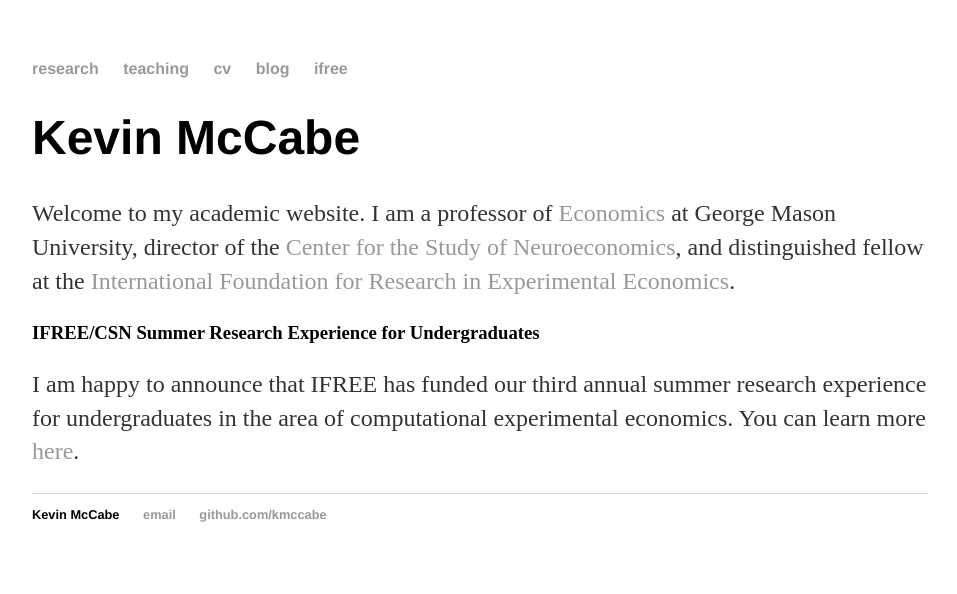
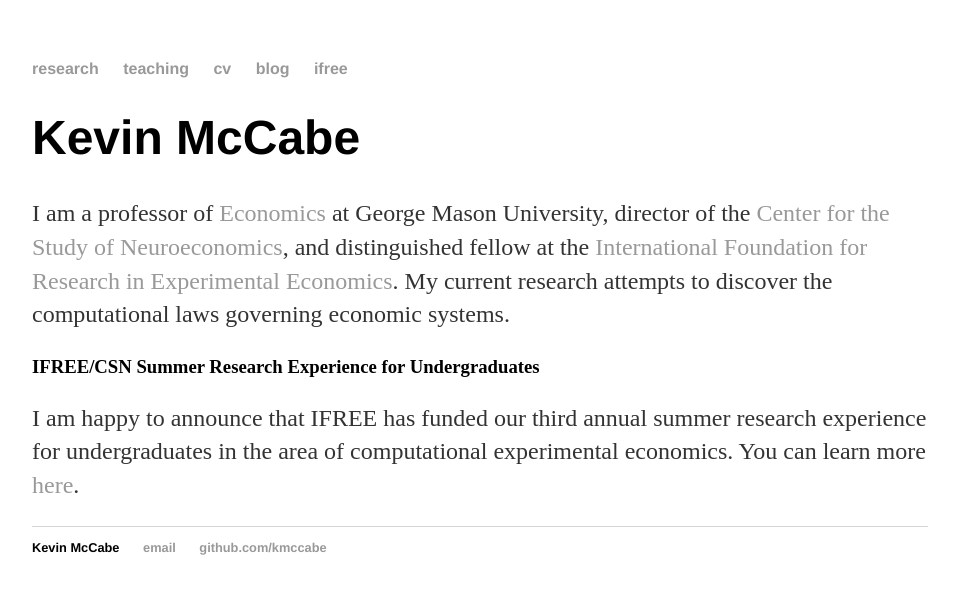
Before and after one commit to Kmccabe/KAM.github.io, a Jekyll site: the page built from index.html, in a window 1280 px wide. Shown: the top 594 px of the page, without its empty margins (160-1117 px from the left). Built offline with Jekyll 4.4.1, drawn with Linux system fonts in a browser that asks for light colours.

Commit message:
Update index.html

```diff
--- a/index.html
+++ b/index.html
@@ -7,7 +7,7 @@
 
 	<h1>Kevin McCabe</h1>
 
-	<p> Welcome to my academic website.  I am a professor of <a href="https://economics.gmu.edu/people/kmccabe">Economics</a> at George Mason University, director of the <a href="http://www.neuroeconomics.us/website/">Center for the Study of Neuroeconomics</a>, and distinguished fellow at the <a href="https://ifreeweb.org/">International Foundation for Research in Experimental Economics</a>.</p>
+	<p> I am a professor of <a href="https://economics.gmu.edu/people/kmccabe">Economics</a> at George Mason University, director of the <a href="http://www.neuroeconomics.us/website/">Center for the Study of Neuroeconomics</a>, and distinguished fellow at the <a href="https://ifreeweb.org/">International Foundation for Research in Experimental Economics</a>.  My current research attempts to discover the computational laws governing economic systems.</p>
 
 	<h3>IFREE/CSN Summer Research Experience for Undergraduates</h2>
 
```
